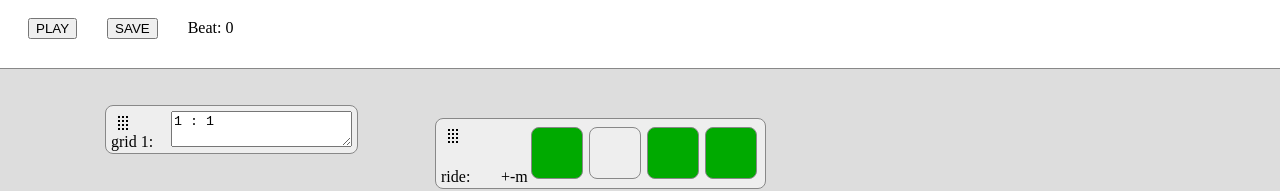
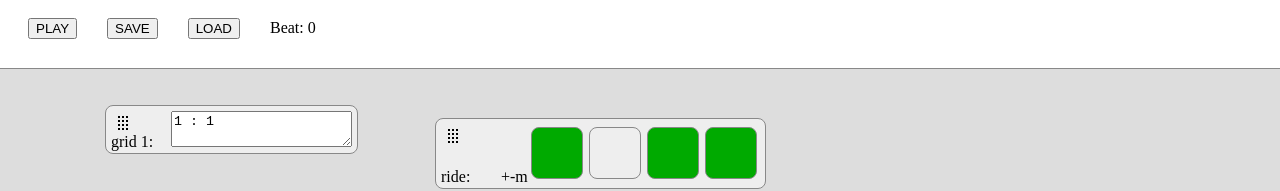
Before and after one commit to evogler/gridception, a React app: page / in a window 1280 px wide. Shown: the top 191 px of the page. Built offline with nearby package versions, Linux system fonts and the light colour scheme; no server answers.

Commit message:
Fix project so active cells display live

```diff
--- a/src/components/App.jsx
+++ b/src/components/App.jsx
@@ -57,12 +57,17 @@ const nodes = loadFromJson(jsonData);
 window.nodes = nodes;
 
 const App = (props) => {
-  const updateActive = (id, val) => {
+
+  const [actives, setActives] = useState(Object.fromEntries(Object.values(nodes).map(node => [node.id, 1])));
+
+  useEffect(() => {
+    console.log(actives);
+  }, []);
+  const [currentTime, setCurrentTime] = useState(0);
+
+  const updateActive = id => (id, val) => {
     setActives(acts => ({ ...acts, [id]: val }));
   }
-
-  const [actives, setActives] = useState(Object.fromEntries(Object.values(nodes).map(node => [node.id, 1])));
-  const [currentTime, setCurrentTime] = useState(0);
 
   const updatePart = partIndex => index => {
     console.log(partIndex, index);
--- a/src/components/Header.jsx
+++ b/src/components/Header.jsx
@@ -6,6 +6,8 @@ const Header = ({ buttonClick, currentTime, save }) => {
     <div className="header">
       <button className="button" onClick={buttonClick}>PLAY</button>
       <button className="button" onClick={save}>SAVE</button>
+      <button className="button" onClick={null}>LOAD</button>
+
       <span>Beat: {time}</span>
     </div>
   );
--- a/src/components/SoundGrid.jsx
+++ b/src/components/SoundGrid.jsx
@@ -1,9 +1,15 @@
-import React, { useState } from 'react';
+import React, { useState, useEffect } from 'react';
 import HorizontalGrid from './HorizontalGrid.jsx';
 
 const toggle = (x) => x === 'on' ? 'off' : 'on';
 
 const SoundGrid = ({ label, node, coords }) => {
+  const [active, setActive] = useState(-1);
+
+  useEffect(() => {
+    node.setActiveListener(setActive);
+  }, []);
+
   return (
     <HorizontalGrid
       label={label}
@@ -12,7 +18,7 @@ const SoundGrid = ({ label, node, coords }) => {
         node.updateIn('statuses', i, toggle);
       }}
       node={node}
-      active={1}
+      active={active}
       startCoords={coords}
       lengthen={node.lengthen.bind(node)}
       shorten={node.shorten.bind(node)}
--- a/src/node.js
+++ b/src/node.js
@@ -36,6 +36,10 @@ class Node {
       coords: this._coords,
       type: 'node',
     };
+  }
+
+  setActiveListener(listener) {
+    this._activeListener = listener;
   }
 
   setParent(parent) {
@@ -149,6 +153,12 @@ class Node {
     while (this._timeCache[i] >= startTime && i >= 0) {
       const event = this._getAspectsAtIndex(i, aspects);
       event.time = this._timeCache[i];
+      event.setActive = () => {
+        const activeIdx = (i % this._aspects.statuses.length);
+        if (this._activeListener) {
+          this._activeListener(activeIdx);
+        }
+      };
       res.unshift(event);
       i -= 1;
     }
--- a/src/scheduler.js
+++ b/src/scheduler.js
@@ -9,7 +9,7 @@ class Scheduler {
     this.parts = [];
     this.eventLoopPeriod = 50; // ms
     this.eventBufferSize = 200; // ms
-    this.warmupTime = 100; // ms offset at start to allow first notes to play;
+    this.warmupTime = 115; // ms offset at start to allow first notes to play;
     this.playing = false;
     this.id = Math.floor(Math.random() * 1e8);
     this.timeListeners = [];
@@ -110,19 +110,21 @@ class Scheduler {
     // console.log('startMusicTime', startMusicTime, 'endMusicTime', endMusicTime);
     // console.log('events', events);
     events.forEach((e) => {
-      // { time, status, sound, indexFn }
       const time = e.time;
       const status = e.statuses;
       const sound = e.sounds;
       const sounding = e.sounding;
       const callback = e.callbacks;
+      const setActive = e.setActive;
       const eventTime = this._musicTimeToAudioCtxTime(time) + this.warmupTime / 1000;
 
-      if (callback) {
+      if (setActive) {
         const delay = (eventTime - this._now()) * 1000;
-        const visualOffset = 25;
-        setTimeout(callback, delay + visualOffset);
+        const visualOffset = 1;
+        setActive();
+        // setTimeout(setActive, delay + visualOffset);
       }
+
 
       if (status === 'on' && sounding) {
         if (eventTime > this._now()) {
```
